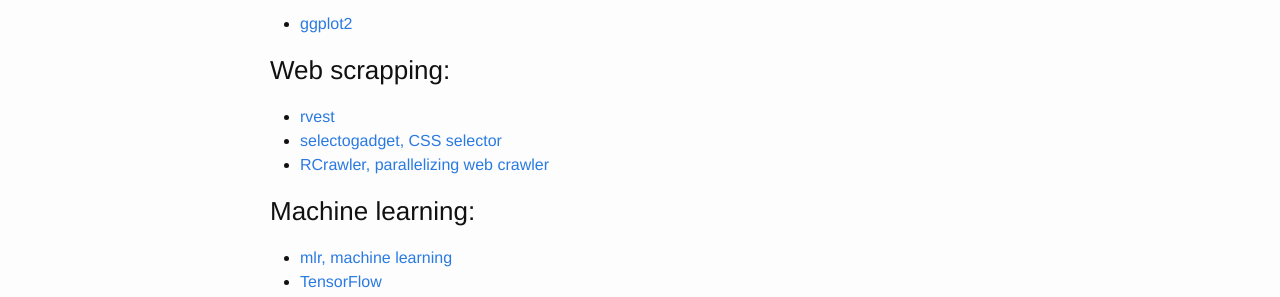
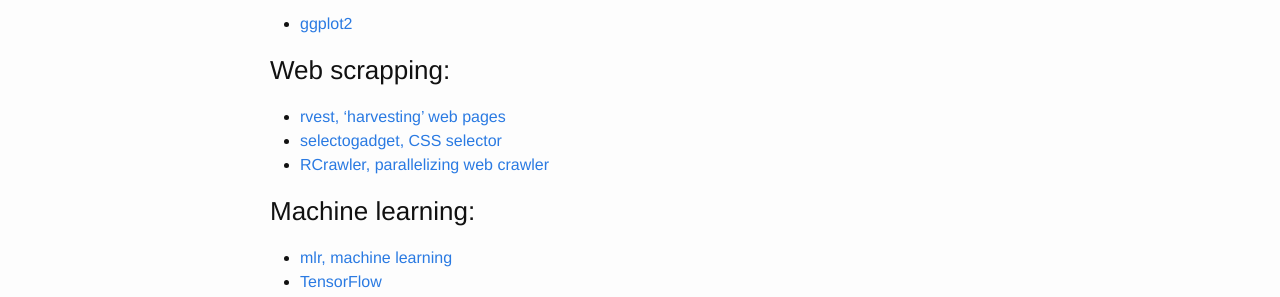
Before and after one commit to j1yoo/j1yoo.github.io, a Jekyll site: the page built from _posts/2017-06-08-useful_r_packages.md, in a window 1280 px wide. Shown: the part 500-797 px from the top of the page. Built offline with Jekyll 4.4.1, drawn with Linux system fonts in a browser that asks for light colours.

Commit message:
Create 2017-06-08-useful_r_packages.md

```diff
--- a/_posts/2017-06-08-useful_r_packages.md
+++ b/_posts/2017-06-08-useful_r_packages.md
@@ -17,7 +17,7 @@
 * [ggplot2](https://www.rstudio.com/wp-content/uploads/2015/03/ggplot2-cheatsheet.pdf)
 
 ### Web scrapping:
-* [rvest](https://cran.r-project.org/web/packages/rvest/rvest.pdf)
+* [rvest, 'harvesting' web pages](https://cran.r-project.org/web/packages/rvest/rvest.pdf)
 * [selectogadget, CSS selector](https://cran.r-project.org/web/packages/rvest/vignettes/selectorgadget.html)
 * [RCrawler, parallelizing web crawler](http://www.sciencedirect.com/science/article/pii/S2352711017300110)
 
```
